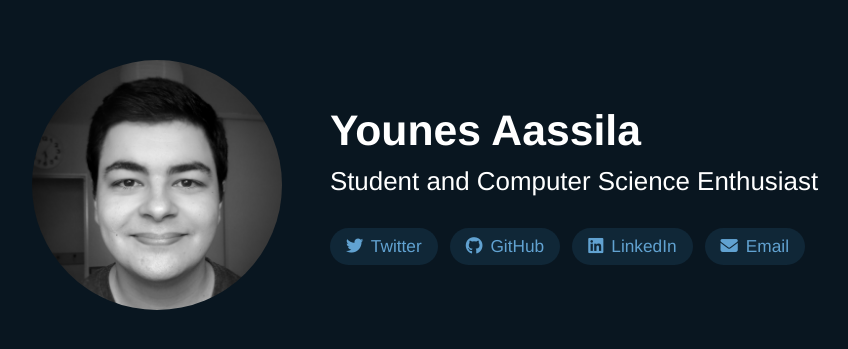
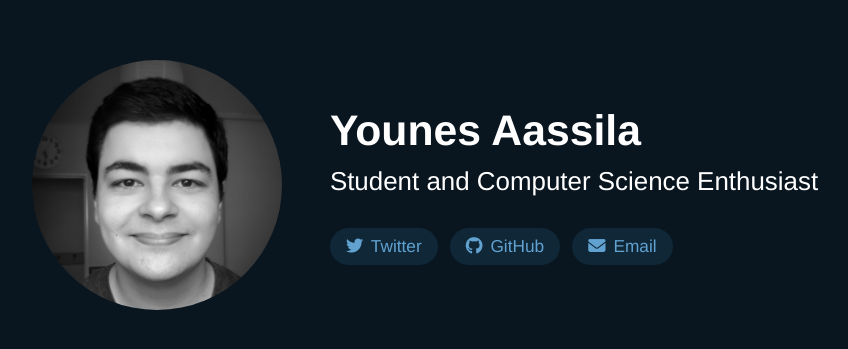
Before and after one commit to younesaassila/younesaassila.com, a website built with Vite: page index.html in a window 1280 px wide. Shown: the part 215-564 px from the top of the page, without its empty margins (215-1063 px from the left). Built offline with nearby package versions, Linux system fonts and the light colour scheme.

Commit message:
➖ Remove LinkedIn link

```diff
--- a/index.html
+++ b/index.html
@@ -48,12 +48,6 @@
                   </a>
                 </li>
                 <li class="button">
-                  <a href="https://www.linkedin.com/in/younes-aassila/">
-                    <i class="fa-brands fa-linkedin"></i>
-                    <span id="ya-social-linkedin">LinkedIn</span>
-                  </a>
-                </li>
-                <li class="button">
                   <a href="mailto:contact@aassila.com">
                     <i class="fa-solid fa-envelope"></i>
                     <span id="ya-social-email">Email</span>
```
